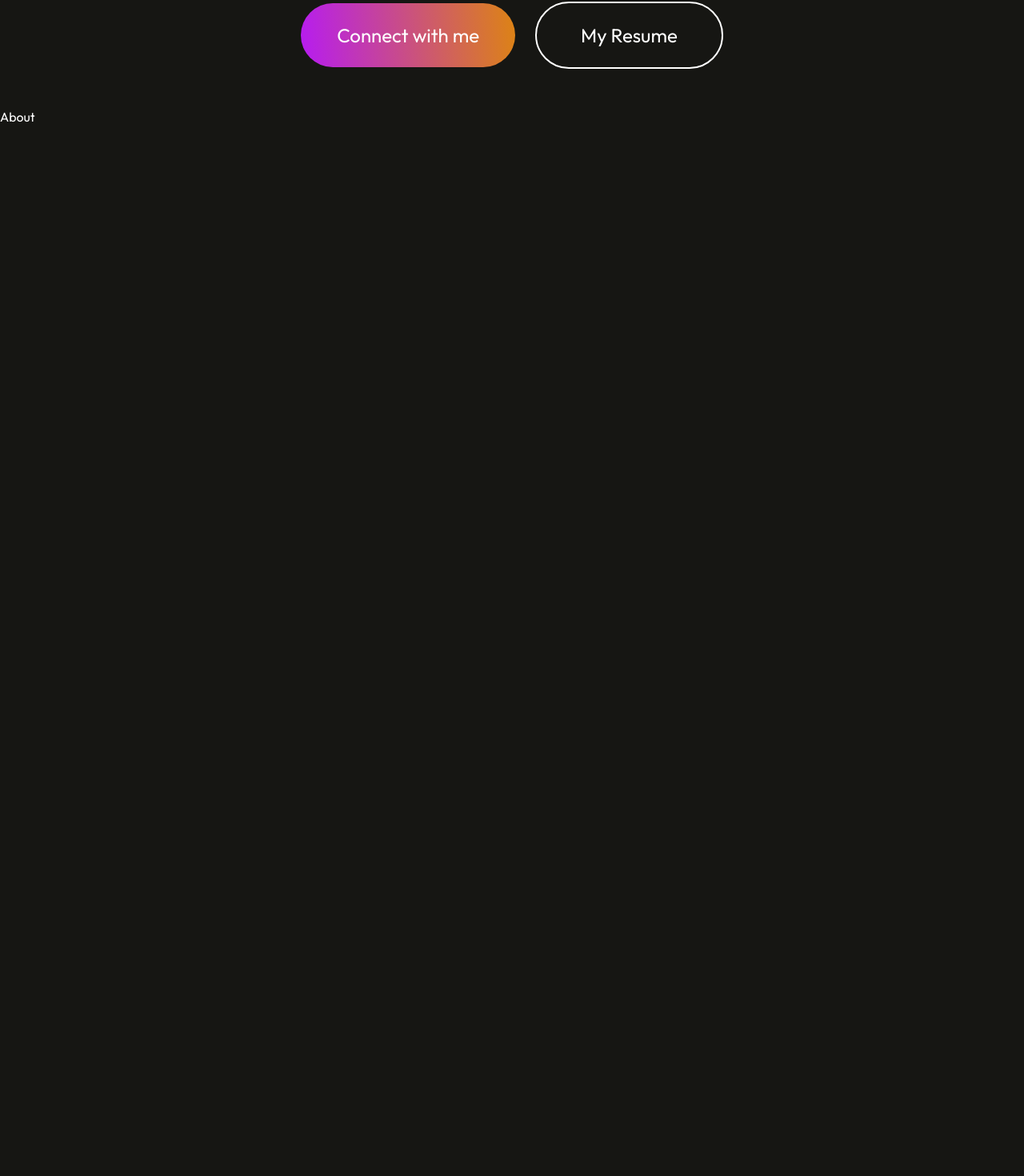
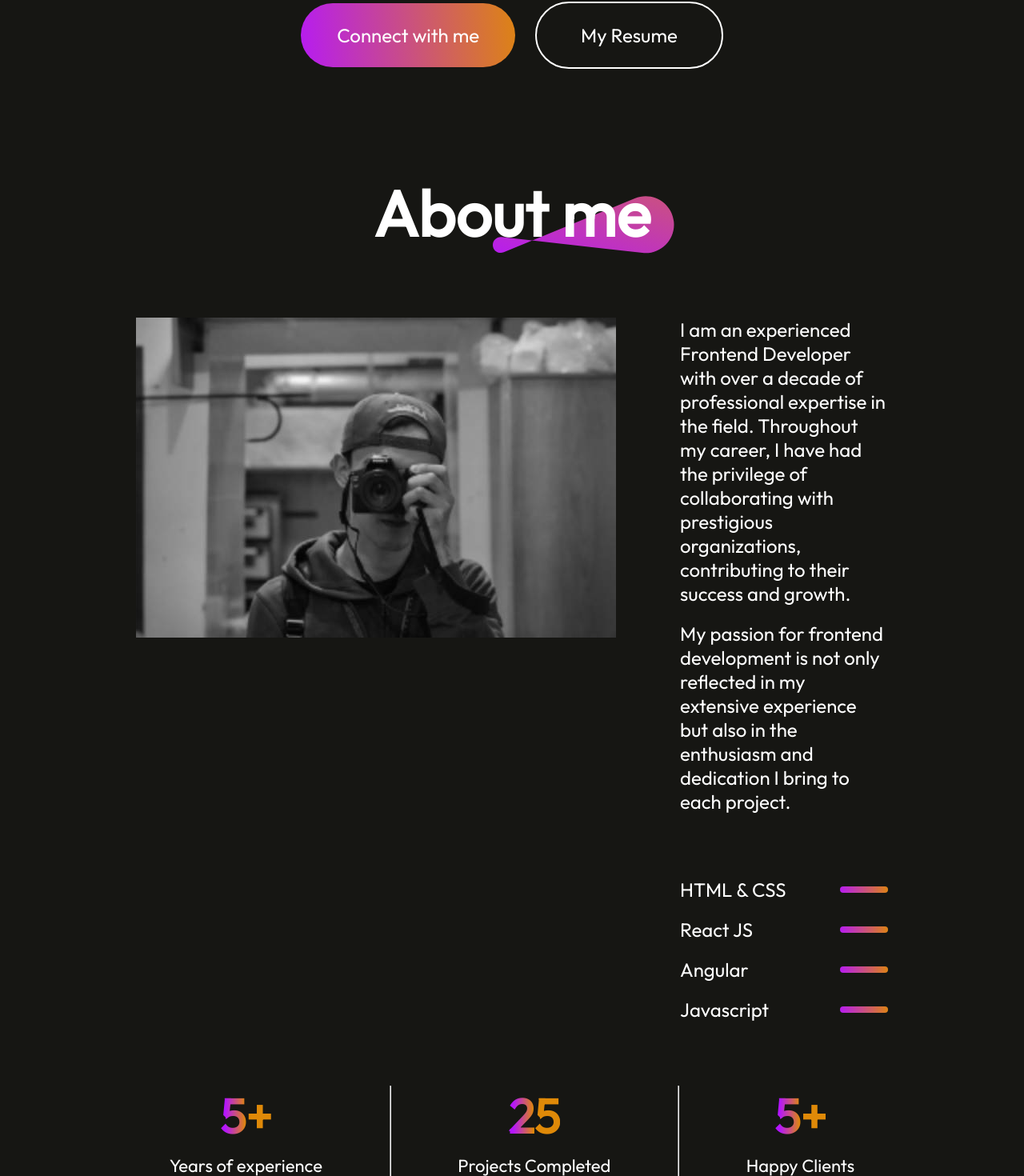
Before and after one commit to raineer24/react-prtfolio, a React (Vite) app: page / in a window 1280 px wide. Shown: the part 1208-2678 px from the top of the page at 80% size. Before the commit the page ends 1364 px from the top, so only its background shows below. Built offline with nearby package versions, Linux system fonts and the light colour scheme.

Commit message:
about component

```diff
--- a/src/Components/About/About.css
+++ b/src/Components/About/About.css
@@ -0,0 +1,91 @@
+.about {
+    display: flex;
+    flex-direction: column;
+    align-items: center;
+    justify-content: center;
+    gap: 80px;
+    margin: 80px 170px;
+}
+.about-title  {
+    position: relative;
+}
+.about-title h1 {
+    padding: 0px 30px;
+    font-size: 80px;
+    font-weight: 600;
+}
+.about-title img {
+    position: absolute;
+    bottom: 0;
+    right: 0;
+    z-index: -1;
+}
+.about-sections {
+    display: flex;
+    gap: 80px;
+}
+.about-right {
+    display: flex;
+    flex-direction: column;
+    gap: 80px;
+}
+.about-para {
+    display: flex;
+    flex-direction: column;
+    gap: 20px;
+    font-size: 24px;
+    font-weight: 500;
+}
+.about-skills {
+    display: flex;
+    flex-direction: column;
+    gap: 20px;
+}
+.about-skill {
+    display: flex;
+    gap: 50px;
+    align-items: center;
+    transition: 0.3s;
+}
+.about-skill p {
+    min-width: 150px;
+    font-size: 24px;
+    font-weight: 500;
+}
+.about-skill hr {
+    outline: none;
+    border: none;
+    width: 50%;
+    height: 8px;
+    border-radius: 50px;
+    background: linear-gradient(264deg, #DF8908 -5.09%, #B415FF 106.28%);
+}
+.about-achievements {
+    display: flex;
+    width: 100%;
+    justify-content: space-around;
+    margin-bottom: 80px;
+}
+.about-achievement {
+    display: flex;
+    flex-direction: column;
+    align-items: center;
+    gap: 10px;
+    transition: 0.5s;
+}
+.about-achievement h1 {
+    font-size: 60px;
+    font-weight: 700;
+    background: linear-gradient(270deg,#DF8908 50.41%,#B415FF 90.25%);
+    background-clip: text;
+    -webkit-background-clip: text;
+    -webkit-text-fill-color: transparent;
+}
+.about-achievement p {
+    font-size: 22px;
+    font-weight: 500;
+}
+.about-skill:hover {
+    transform: scale(1.05);
+    transition: 0.3s;
+}
--- a/src/Components/About/About.jsx
+++ b/src/Components/About/About.jsx
@@ -1,9 +1,49 @@
  import React from 'react';
  import './About.css';
+ import theme_pattern from '../../assets/theme_pattern.svg';
+ import profile_img from '../../assets/profile_img.jpg';
 
  function About() {
    return (
-     <div className='about'>About</div>
+     <div className='about'>
+        <div className="about-title">
+            <h1>About me</h1>
+            <img src={theme_pattern} alt="" />
+        </div>
+        <div className="about-sections">
+            <div className="about-left">
+                <img src={profile_img} alt="" />
+            </div>
+            <div className="about-right">
+                <div className="about-para">
+                    <p>I am an experienced Frontend Developer with over a decade of professional expertise in the field. Throughout my career, I have had the privilege of collaborating with prestigious organizations, contributing to their success and growth.</p>
+                    <p>My passion for frontend development is not only reflected in my extensive experience but also in the enthusiasm and dedication I bring to each project.</p>
+                </div>
+                <div className="about-skills">
+                    <div className="about-skill"><p>HTML & CSS</p><hr style={{width:"50%"}} /></div>
+                    <div className="about-skill"><p>React JS</p><hr style={{width:"70%"}} /></div>
+                    <div className="about-skill"><p>Angular</p><hr style={{width:"60%"}} /></div>
+                    <div className="about-skill"><p>Javascript</p><hr style={{width:"50%"}} /></div>
+                </div>
+            </div>
+        </div>
+        <div className="about-achievements">
+            <div className="about-achievement">
+                <h1>5+</h1>
+                <p>Years of experience</p>
+            </div>
+            <hr />
+            <div className="about-achievement">
+                <h1>25</h1>
+                <p>Projects Completed</p>
+            </div>
+            <hr />
+            <div className="about-achievement">
+                <h1>5+</h1>
+                <p>Happy Clients</p>
+            </div>
+        </div>
+     </div>
    )
  }
 
```
Also changed, not shown: src/assets/profile_img.jpg (added), src/assets/theme_pattern.svg (added).
